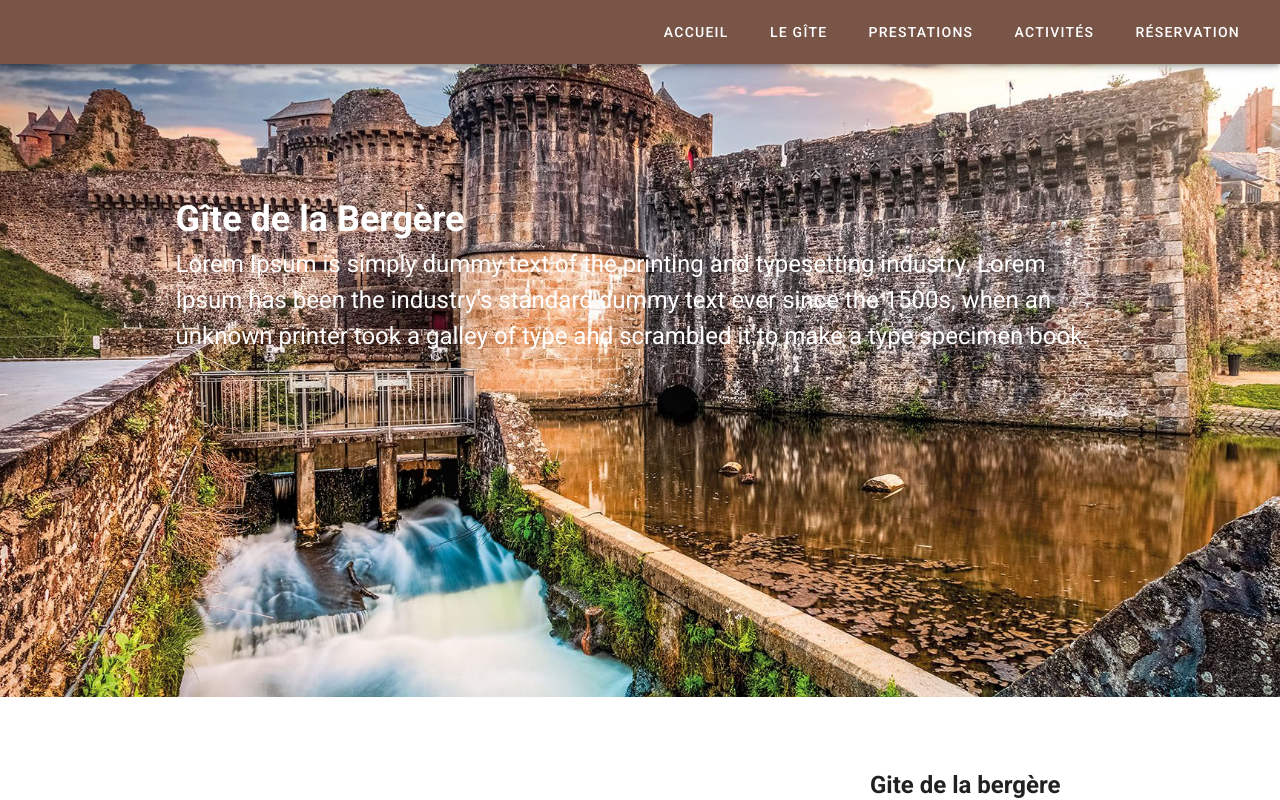
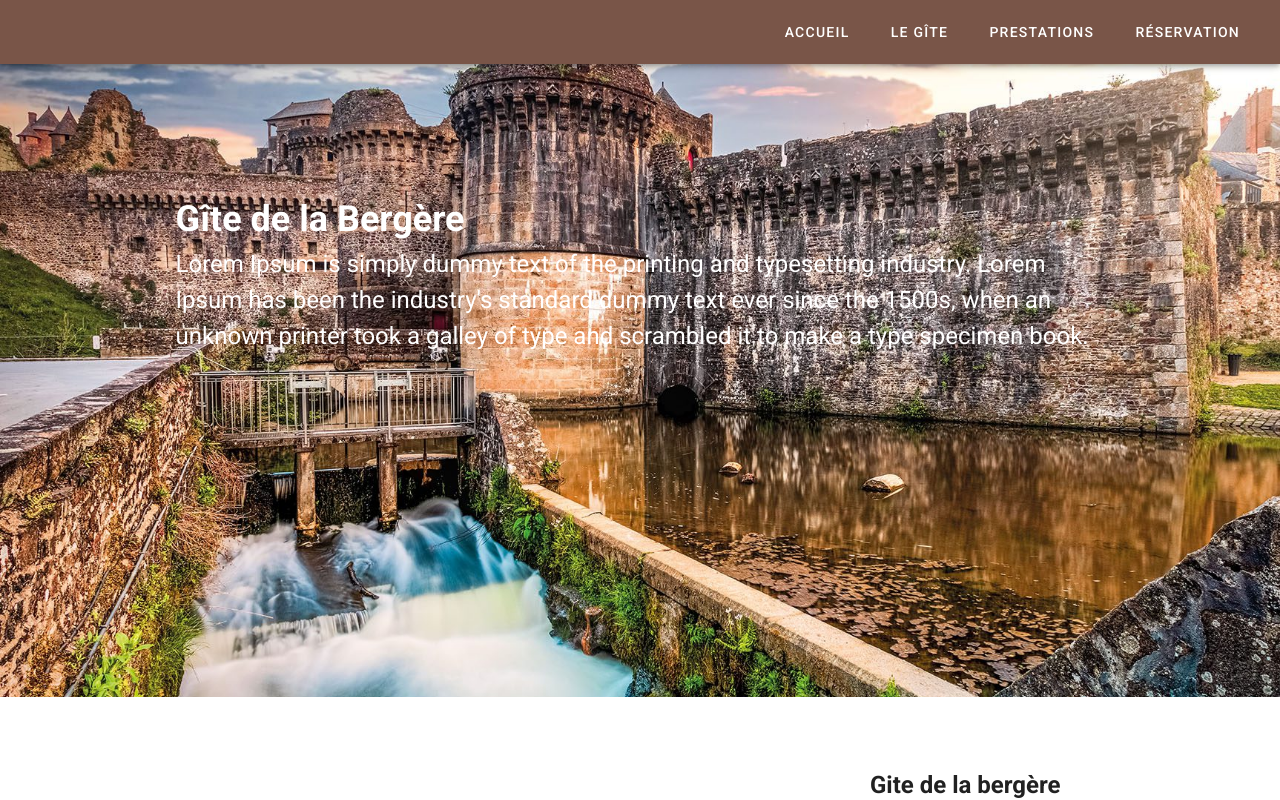
Before and after one commit to Sanitc/ma-project, a Vue app: page / in a window 1280 px wide. Shown: the top 800 px of the page. Built offline with nearby package versions, Linux system fonts and the light colour scheme.

Commit message:
responsiv app bar nok

```diff
--- a/src/App.vue
+++ b/src/App.vue
@@ -34,15 +34,6 @@
 
         <v-btn
           text
-          href="#activites"
-          @click="$vuetify.goTo('#activites')"
-
-        >
-          <span class="mr-2">Activités</span>
-        </v-btn>
-
-        <v-btn
-          text
           href="#reservation"
           @click="$vuetify.goTo('#reservation')"
 
@@ -66,7 +57,6 @@
 import Accueil from './pages/Accueil';
 import Gite from './pages/Gite.vue';
 import Prestations from './pages/Prestations.vue';
-import Activites from './pages/Activites.vue';
 import Reservation from './pages/Reservation.vue';
 export default {
   name: 'App',
@@ -74,7 +64,6 @@ export default {
     Accueil,
     Gite,
     Prestations,
-    Activites,
     Reservation
 
 },
```
